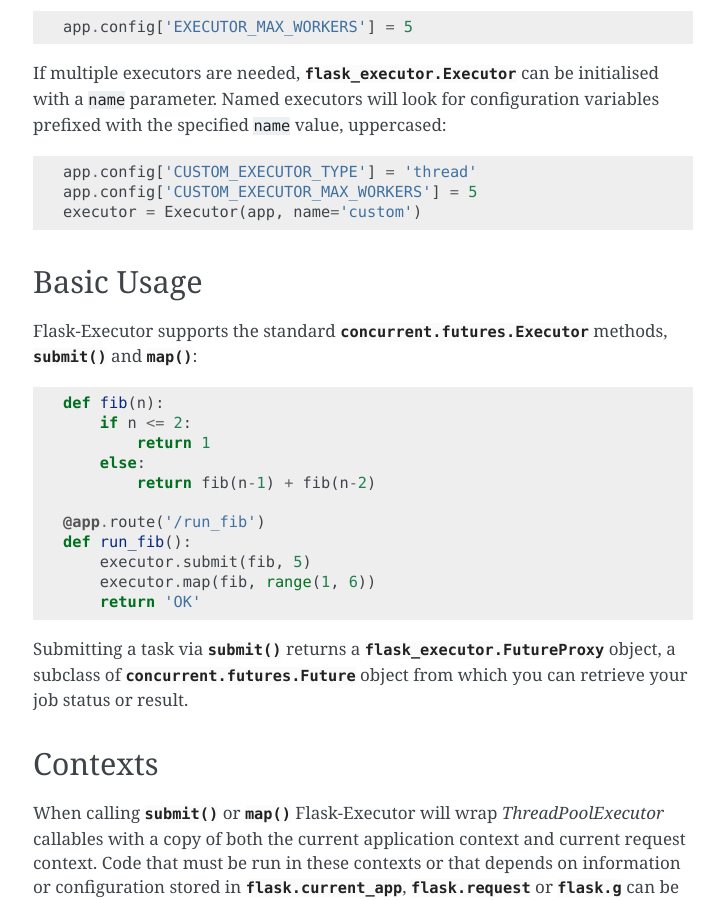
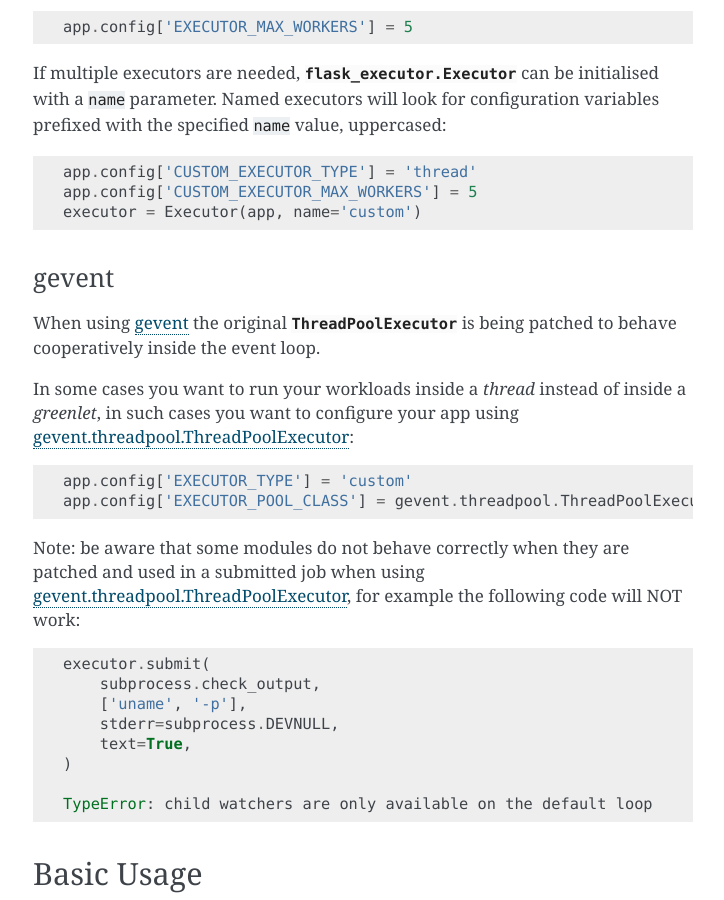
Before and after one commit to dchevell/flask-executor, a Sphinx documentation site: the page built from docs/index.rst, in a window 1280 px wide and 900 px high, scrolled down 1221 px. Shown: the whole window, without its empty margins (387-1111 px from the left). Built offline with Sphinx 7.4.7, drawn with Linux system fonts in a browser that asks for light colours.

Commit message:
Add gevent-specific documentation

```diff
--- a/docs/index.rst
+++ b/docs/index.rst
@@ -67,6 +67,25 @@ value, uppercased::
     app.config['CUSTOM_EXECUTOR_MAX_WORKERS'] = 5
     executor = Executor(app, name='custom')
 
+gevent
+^^^^^^
+When using `gevent <http://www.gevent.org/>`_ the original :class:`~concurrent.futures.ThreadPoolExecutor` is being patched to behave cooperatively inside the event loop.
+
+In some cases you want to run your workloads inside a `thread` instead of inside a `greenlet`, in such cases you want to configure your app using `gevent.threadpool.ThreadPoolExecutor <https://www.gevent.org/api/gevent.threadpool.html#gevent.threadpool.ThreadPoolExecutor>`_::
+
+    app.config['EXECUTOR_TYPE'] = 'custom'
+    app.config['EXECUTOR_POOL_CLASS'] = gevent.threadpool.ThreadPoolExecutor
+
+Note: be aware that some modules do not behave correctly when they are patched and used in a submitted job when using `gevent.threadpool.ThreadPoolExecutor <https://www.gevent.org/api/gevent.threadpool.html#gevent.threadpool.ThreadPoolExecutor>`_, for example the following code will NOT work::
+
+    executor.submit(
+        subprocess.check_output,
+        ['uname', '-p'],
+        stderr=subprocess.DEVNULL,
+        text=True,
+    )
+
+    TypeError: child watchers are only available on the default loop
 
 Basic Usage
 -----------
```
